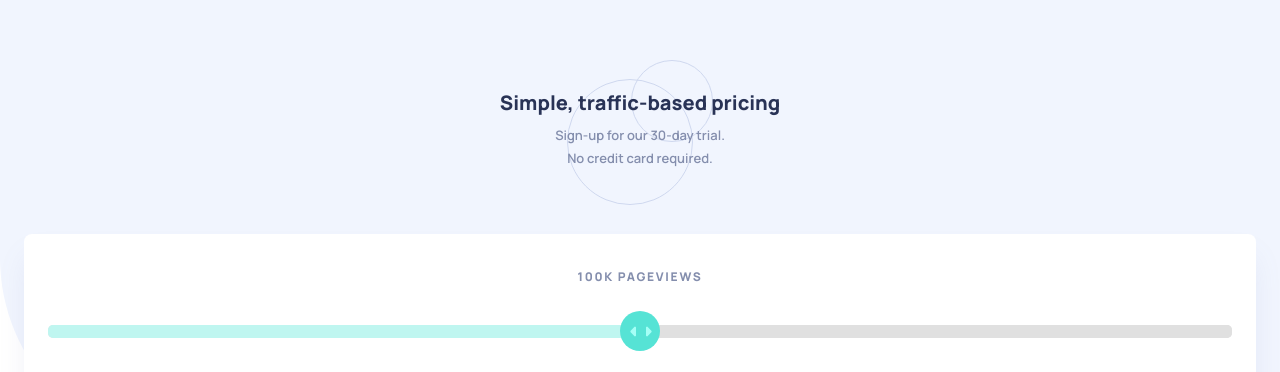
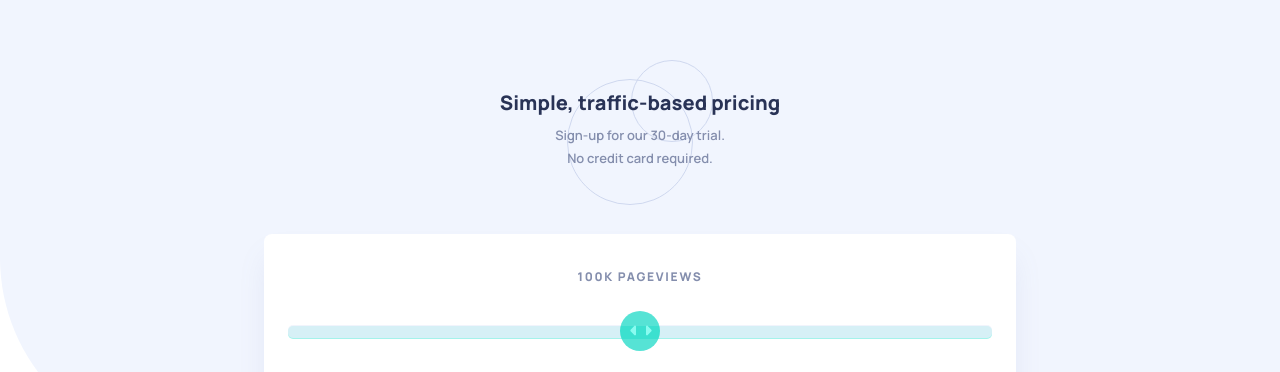
Before and after one commit to Baqari-Fruidze/interactive-pricing-component, a plain HTML site: page index.html in a window 1280 px wide. Shown: the top 372 px of the page. Drawn offline with Linux system fonts and the light colour scheme.

Commit message:
script fixed,slider not

```diff
--- a/index.html
+++ b/index.html
@@ -29,7 +29,11 @@
     <div class="main-container">
       <div class="slider-container">
         <span class="view hundredK">100K PAGEVIEWS</span>
-        <input type="range" class="slider" min="0" max="4" />
+        <div class="slideris-mshobeli">
+          <input type="range" class="slider" min="0" max="4" value="2" />
+          <div class="xazi"></div>
+        </div>
+
         <div class="lateChange">
           <p class="money sixteen">$16.00</p>
           <span class="month">/ month</span>
--- a/script.js
+++ b/script.js
@@ -93,17 +93,17 @@ slider.oninput = function () {
 //   sliderLine.style.width = percent + "%";
 // };
 
-// let sliderLine = document.querySelector(".xazi");
-// slider.oninput = function () {
-//   let value = (this.value - this.min) / (this.max - this.min);
-//   let percent = value * 100;
+let sliderLine = document.querySelector(".xazi");
+slider.oninput = function () {
+  value = (this.value - this.min) / (this.max - this.min);
+  let percent = value * 100;
 
-//   this.style.background =
-//     "linear-gradient(to right, #4CAF50 0%, #4CAF50 " +
-//     percent +
-//     "%, #d3d3d3 " +
-//     percent +
-//     "%, #d3d3d3 100%)";
+  this.style.background =
+    "linear-gradient(to right, #4CAF50 0%, #4CAF50 " +
+    percent +
+    "%, #d3d3d3 " +
+    percent +
+    "%, #d3d3d3 100%)";
 
-//   sliderLine.style.width = percent + "%";
-// };
+  sliderLine.style.width = percent + "%";
+};
--- a/style.css
+++ b/style.css
@@ -7,6 +7,8 @@ html {
   font-size: 62.5%;
 }
 body {
+  margin: 0 auto;
+  max-width: 80rem;
   padding: 8.9rem 2.4rem;
   font-family: "Manrope", sans-serif;
   background-image: url(./images/pattern-circles.svg),
@@ -83,18 +85,32 @@ h1 {
 .hundredK {
   display: block;
 }
+.slideris-mshobeli {
+  position: relative;
+  width: 100%;
+  z-index: 0;
+}
+.xazi {
+  bottom: 0.2rem;
+  border-radius: 5px;
+  width: 100%;
+  position: absolute;
+  background: #a4f3eb !important;
+  height: 1.3rem;
+  z-index: -1;
+}
 .slider {
   width: 100%;
   -webkit-appearance: none;
   height: 13px;
   border-radius: 5px;
-  background: #d3d3d3;
+  background: #ecf0fb !important;
   outline: none;
   opacity: 0.7;
   -webkit-transition: 0.2s;
   transition: opacity 0.2s;
 }
-.slider::-webkit-slider-runnable-track {
+/* .slider::-webkit-slider-runnable-track {
   width: 100%;
   height: 13px;
   border-radius: 5px;
@@ -105,7 +121,7 @@ h1 {
     #d3d3d3 50%,
     #d3d3d3 100%
   );
-}
+} */
 .slider::-webkit-slider-thumb {
   background-image: url(./images/icon-slider.svg) !important;
   background-repeat: no-repeat !important;
@@ -118,7 +134,7 @@ h1 {
   height: 40px;
   border-radius: 50%;
   cursor: pointer;
-  margin-top: -14px;
+  margin-top: -2px;
 }
 .sixteen {
   display: inline;
```
